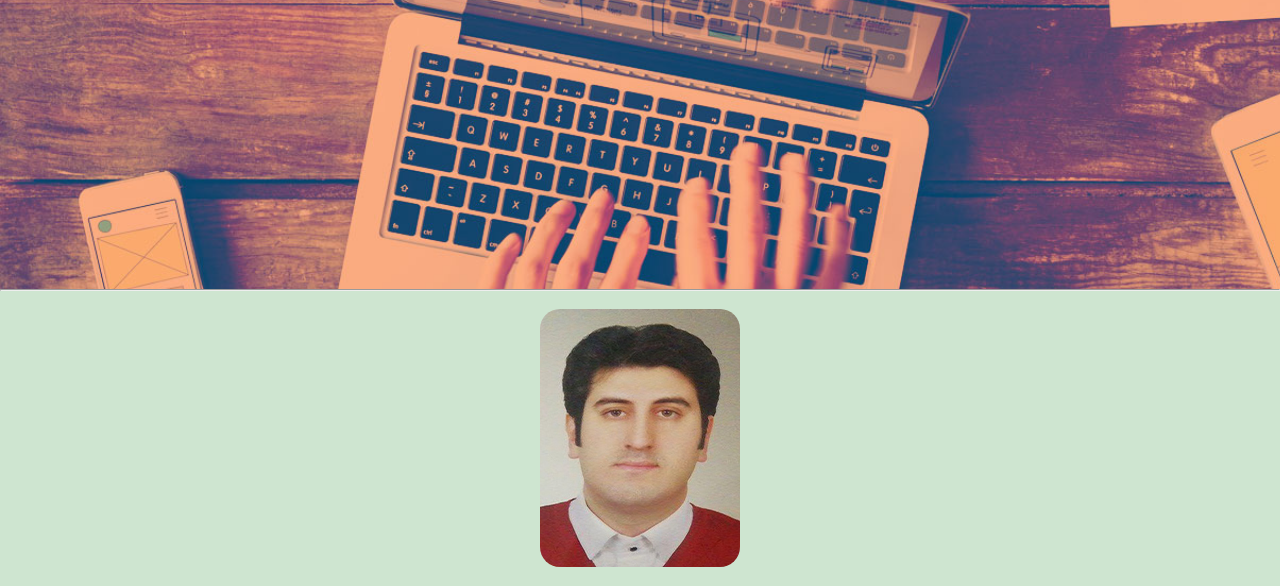
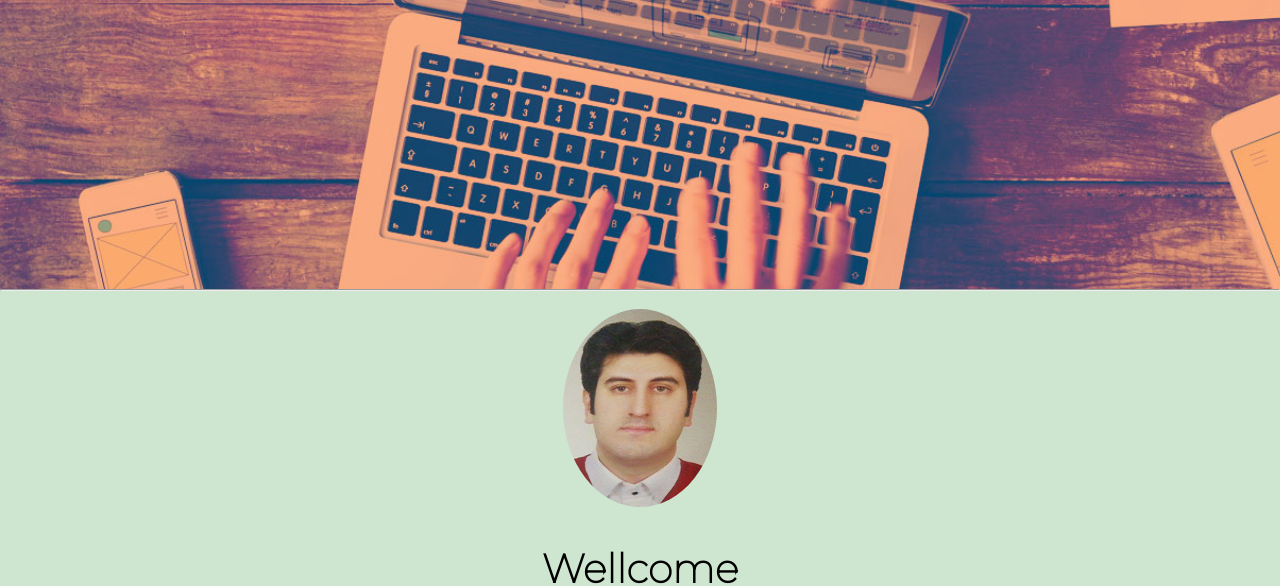
Before and after one commit to Hamidkn/CSS---My-Site, a plain HTML site: page index.html in a window 1280 px wide. Shown: the part 219-805 px from the top of the page. Drawn offline with Linux system fonts and the light colour scheme.

Commit message:
minor changes

```diff
--- a/css/styles.css
+++ b/css/styles.css
@@ -64,7 +64,8 @@ h3 {
   top: 50px;
 } */
 .profile-photo {
-  border-radius: 20px;
+  width: 20%;
+  border-radius: 50%;
 }
 
 .digital {
```
